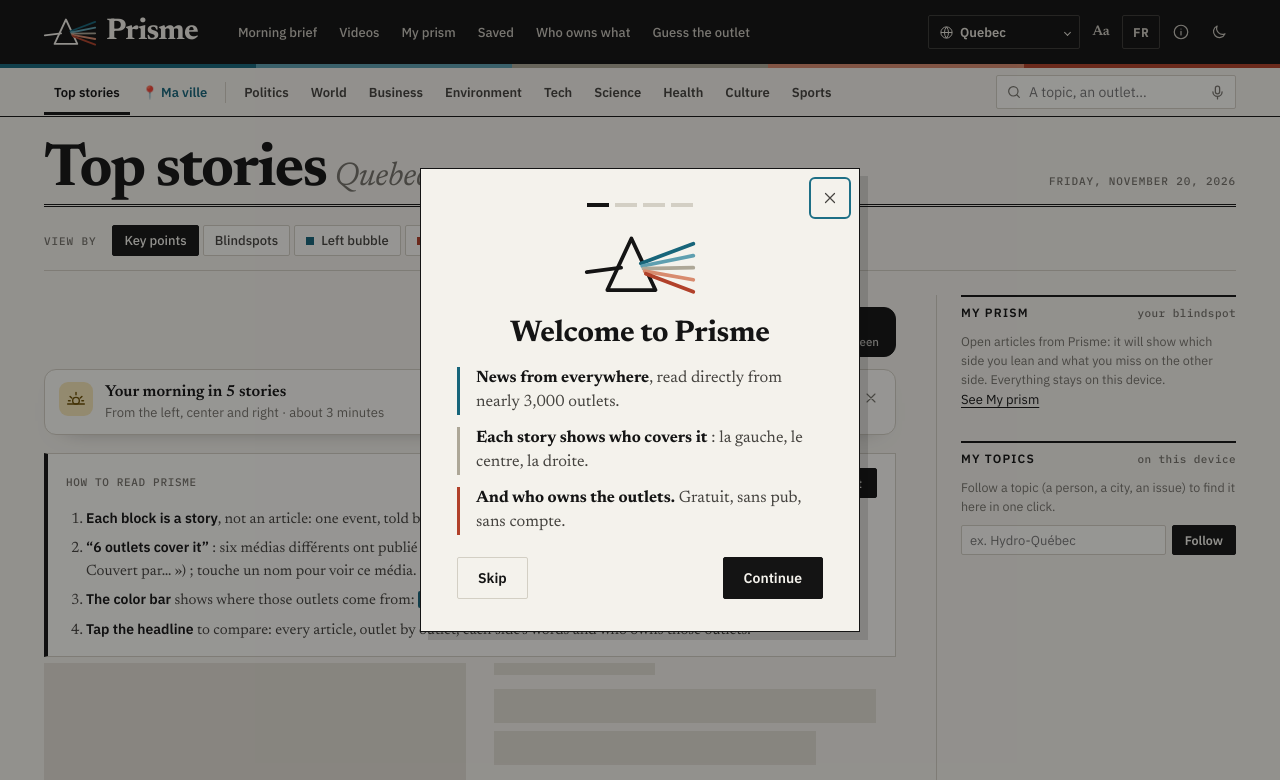
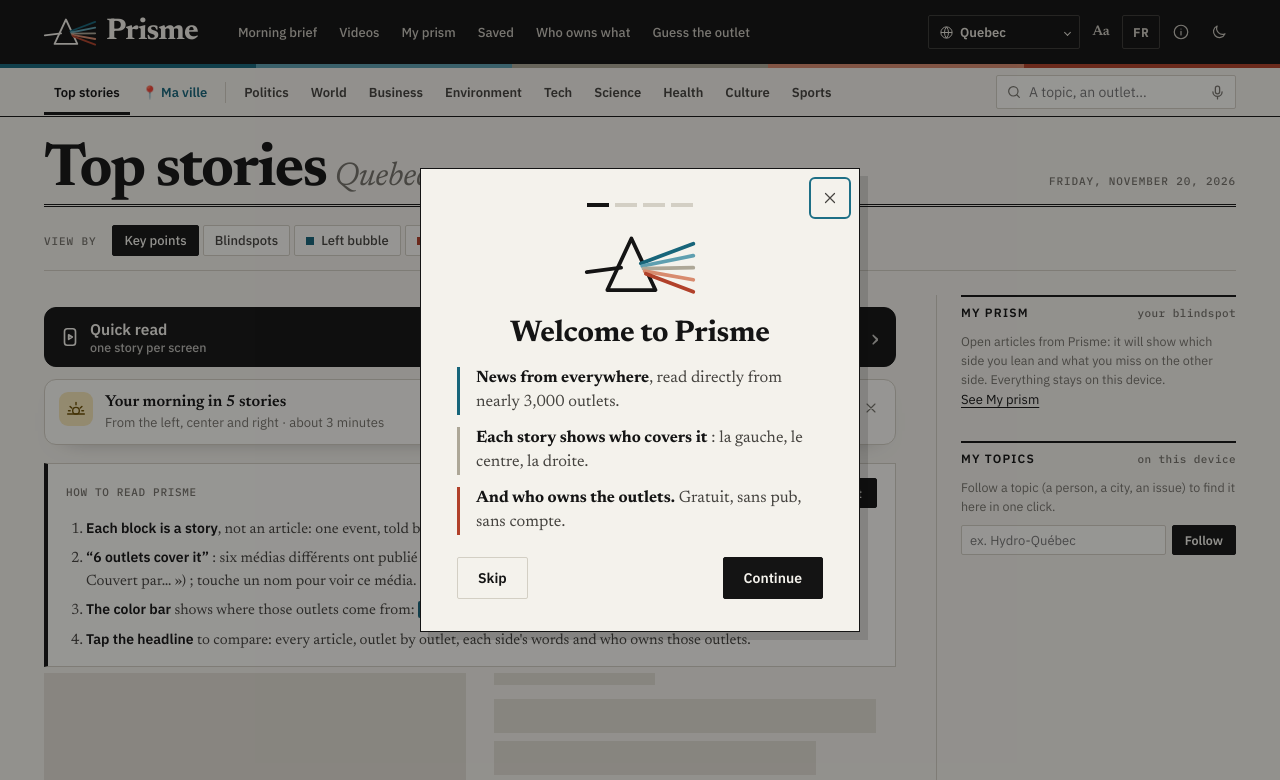
Before and after one commit to axe414/prisme, a website: page public/index.html in a window 1280 px wide. Shown: the top 780 px of the page. Drawn offline with Linux system fonts and the light colour scheme; no server answers.

Commit message:
« En bref » sur toute la largeur, au-dessus de la première histoire
Co-Authored-By: Claude Opus 5.5 <noreply@anthropic.com>

```diff
--- a/public/styles.css
+++ b/public/styles.css
@@ -1605,3 +1605,10 @@ body.shorts-open { overflow: hidden; }
 .sh-lbl b { font: 700 14.5px var(--sans); }
 .sh-lbl small { font: 500 11.5px var(--sans); opacity: .75; }
 .sh-pos b { letter-spacing: .02em; }
+/* « En bref » sur toute la largeur, sous la ligne « À jour » */
+.feed-top { flex-direction: column; align-items: stretch; gap: 10px; }
+.feed-top .sh-btn { margin-left: 0; width: 100%; justify-content: flex-start; padding: 11px 16px 11px 14px; }
+.feed-top .sh-btn::after { content: "›"; margin-left: auto; font: 400 26px/1 var(--sans); opacity: .8; }
+.feed-top .sh-lbl { grid-auto-flow: row; }
+.feed-top .sh-lbl b { font-size: 15.5px; }
+.feed-top .sh-lbl small { font-size: 12.5px; }
--- a/public/sw.js
+++ b/public/sw.js
@@ -1,5 +1,5 @@
 // Service worker de Prisme : réseau d'abord (toujours la version fraîche), cache en secours (hors ligne).
-const CACHE = "prisme-v22";
+const CACHE = "prisme-v23";
 const SHELL = ["./", "index.html", "app.js", "i18n.js", "styles.css", "favicon.svg", "manifest.webmanifest", "icons/icon-192.png"];
 
 self.addEventListener("install", (e) => {
```
